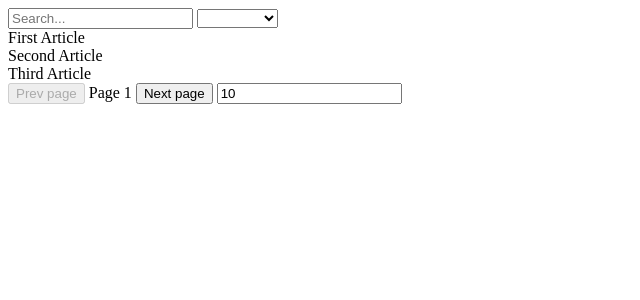
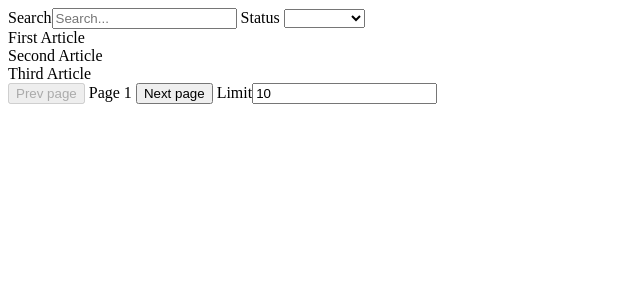
Before and after one commit to brandonp2412/DailySpecial, a SvelteKit app: page / in a window 1280 px wide. Shown: the top 300 px of the page, without its empty margins (0-640 px from the left). Built offline with nearby package versions, Linux system fonts and the light colour scheme.

Commit message:
Add labels to fields

```diff
--- a/src/routes/+page.svelte
+++ b/src/routes/+page.svelte
@@ -25,12 +25,17 @@
 	}
 </script>
 
-<input type="text" placeholder="Search..." bind:value={search} onchange={refresh} />
-<select onchange={refresh} bind:value={status}>
-	<option value=""></option>
-	<option value="published">Published</option>
-	<option value="draft">Draft</option>
-</select>
+<label
+	>Search<input type="text" placeholder="Search..." bind:value={search} onchange={refresh} /></label
+>
+<label
+	>Status
+	<select onchange={refresh} bind:value={status}>
+		<option value=""></option>
+		<option value="published">Published</option>
+		<option value="draft">Draft</option>
+	</select>
+</label>
 
 {#each data.articles as article}
 	<div>{article.title}</div>
@@ -55,5 +60,7 @@
 	>
 		Next page
 	</button>
-	<input type="number" placeholder="Limit" bind:value={limit} onchange={refresh} />
+	<label
+		>Limit<input type="number" placeholder="Limit" bind:value={limit} onchange={refresh} /></label
+	>
 </div>
```
